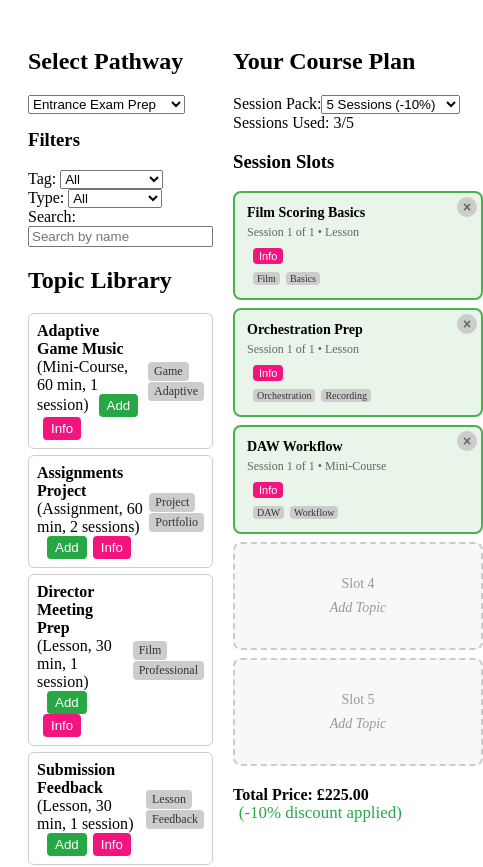
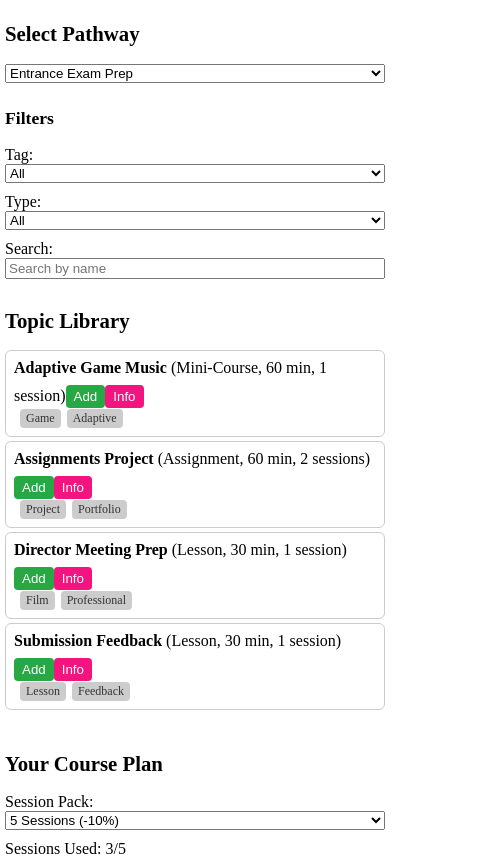
Before and after one commit to filipsijanec/saa-course-builder, a React (Create React App) app: page / in a window 390 px wide. Shown: the top 867 px of the page, 483 px wide, since content can reach past the window. Built offline with nearby package versions, Linux system fonts and the light colour scheme.

Commit message:
Add responsive design for mobile and tablet devices - adaptive layout, touch-friendly buttons, and proper viewport scaling

```diff
--- a/src/App.js
+++ b/src/App.js
@@ -833,7 +833,7 @@ function App() {
   });
 
   return (
-    <div style={{display:'flex', padding:'20px'}}>
+    <div className="app-container app-main" style={{display:'flex', padding:'20px'}}>
       {/* Notification Modal */}
       {notification && (
         <div className="modal-overlay" onClick={closeNotification}>
@@ -860,7 +860,7 @@ function App() {
       )}
 
       {/* Left Panel: Topic Library */}
-      <div style={{flex:1, marginRight:'20px'}}>
+      <div className="app-left-panel" style={{flex:1, marginRight:'20px'}}>
         <h2>Select Pathway</h2>
         <select value={selectedPathway} onChange={e=>setSelectedPathway(e.target.value)}>
           {Object.keys(pathways).map(p=><option key={p} value={p}>{p}</option>)}
@@ -921,7 +921,7 @@ function App() {
         {/* Session Slots */}
         <div style={{marginTop:'15px'}}>
           <h3>Session Slots</h3>
-          <div style={{display:'grid', gridTemplateColumns:'repeat(auto-fit, minmax(250px, 1fr))', gap:'8px', marginTop:'10px'}}>
+          <div className="session-slots-grid" style={{display:'grid', gridTemplateColumns:'repeat(auto-fit, minmax(250px, 1fr))', gap:'8px', marginTop:'10px'}}>
             {Array.from({length: sessionPack.sessions}, (_, slotIndex) => {
               // Get topic for this slot from sessionSlots
               const slotData = sessionSlots[slotIndex];
--- a/src/index.css
+++ b/src/index.css
@@ -415,3 +415,100 @@ button.info:hover {
     opacity: 1;
   }
 }
+
+/* Responsive Design */
+/* Base styles for mobile-first approach */
+* {
+  box-sizing: border-box;
+}
+
+body {
+  margin: 0;
+  padding: 0;
+  overflow-x: auto;
+}
+
+/* Container responsive adjustments */
+.app-container {
+  min-height: 100vh;
+  width: 100%;
+}
+
+/* Tablet styles (768px and up) */
+@media (max-width: 768px) {
+  .app-main {
+    flex-direction: column !important;
+    padding: 10px !important;
+  }
+
+  .app-left-panel {
+    margin-right: 0 !important;
+    margin-bottom: 20px !important;
+  }
+
+  .session-slots-grid {
+    grid-template-columns: repeat(auto-fit, minmax(200px, 1fr)) !important;
+    gap: 6px !important;
+  }
+
+  .topic-row {
+    padding: 6px !important;
+    margin: 4px 0 !important;
+  }
+
+  .modal-content {
+    max-width: 90% !important;
+    margin: 10% auto !important;
+  }
+
+  .notification-modal {
+    max-width: 90% !important;
+  }
+}
+
+/* Mobile styles (480px and down) */
+@media (max-width: 480px) {
+  .app-main {
+    padding: 5px !important;
+  }
+
+  .session-slots-grid {
+    grid-template-columns: 1fr !important;
+    gap: 4px !important;
+  }
+
+  .topic-row {
+    flex-direction: column !important;
+    align-items: flex-start !important;
+    padding: 8px !important;
+  }
+
+  .topic-row button {
+    margin-top: 8px !important;
+    margin-left: 0 !important;
+    align-self: stretch !important;
+  }
+
+  .modal-content {
+    margin: 5% auto !important;
+    padding: 15px !important;
+  }
+
+  .notification-modal {
+    margin: 20% auto !important;
+    padding: 15px !important;
+  }
+
+  h2 {
+    font-size: 1.3em;
+  }
+
+  h3 {
+    font-size: 1.1em;
+  }
+
+  select, input {
+    width: 100% !important;
+    margin-bottom: 10px !important;
+  }
+}
```
